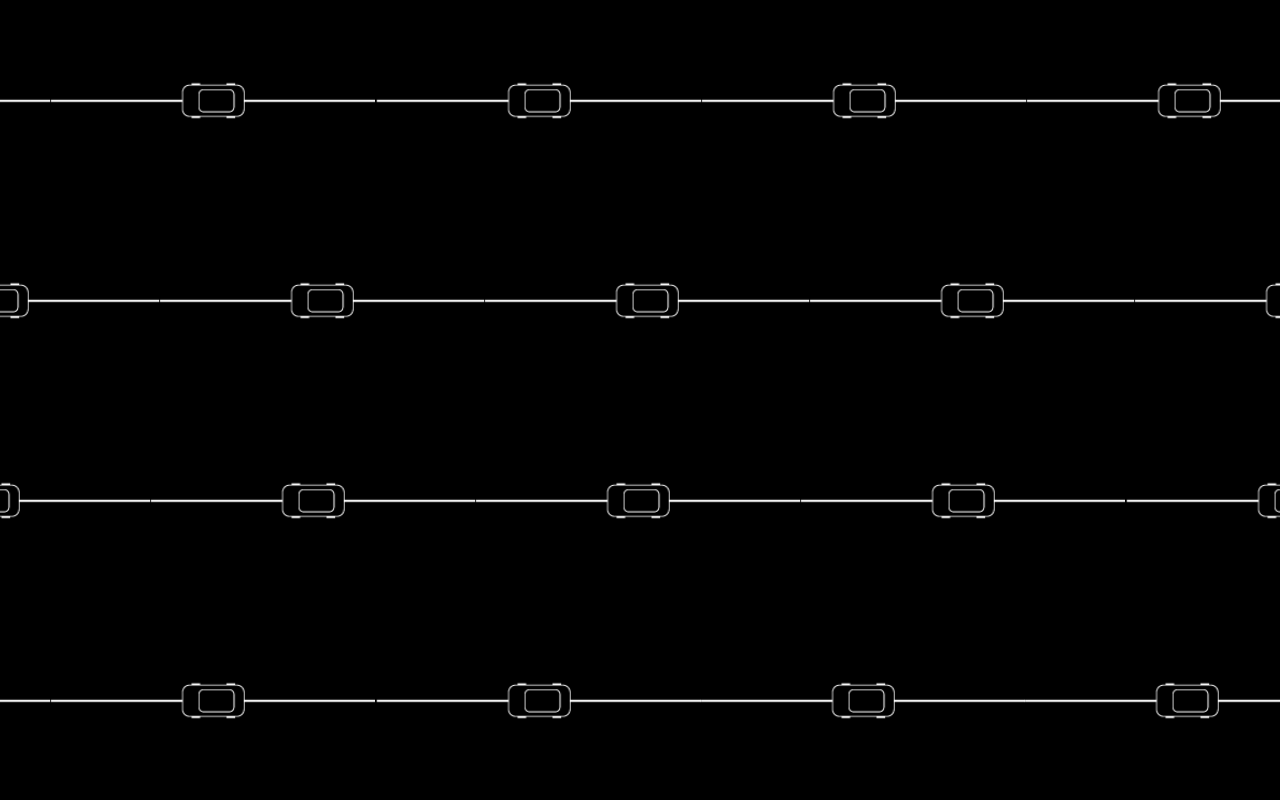
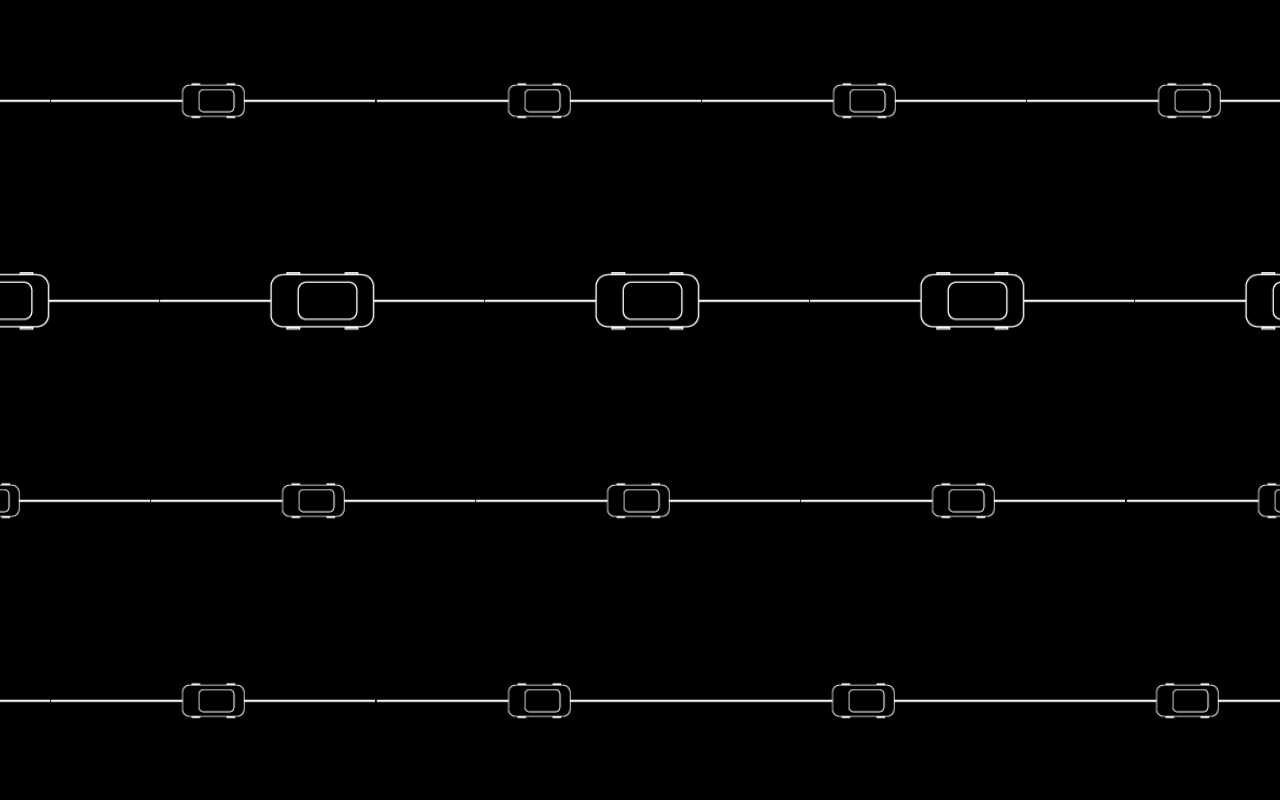
Before and after one commit to future-interactions/ticker, a plain HTML site: page index.html in a window 1280 px wide. Drawn offline with Linux system fonts and the light colour scheme.

Commit message:
adding variations in cars

```diff
--- a/index.html
+++ b/index.html
@@ -14,19 +14,19 @@
 
   <div id="tickerContainer">
     <div id="tickerMain1">
-      <img src="assets/car.png"></img>
+      <img src="assets/car.png" height="100%"></img>
       </div>
   </div>
 
   <div id="tickerMain2">
 
-    <img src="assets/car.png"></img></div>
+    <img src="assets/car2.png" height="100%"></img></div>
   </div>
   <div id="tickerMain3">
-    <img src="assets/car.png"></img> </div>
+    <img src="assets/car.png" height="100%"></img> </div>
   </div>
   <div id="tickerMain4">
-    <img src="assets/car.png"></img></div>
+    <img src="assets/car.png" height="100%"></img></div>
   </div>
 
   <script src="./script.js"></script>
```
Also changed, not shown: assets/car2.png (added).
